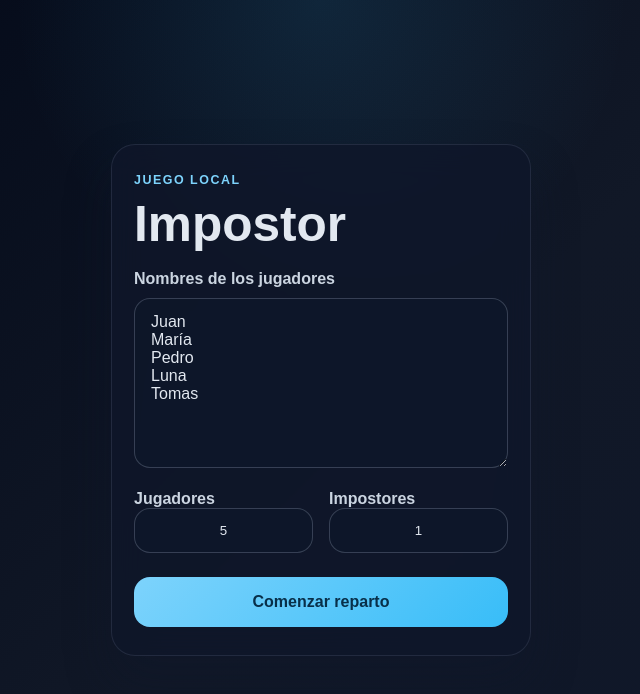
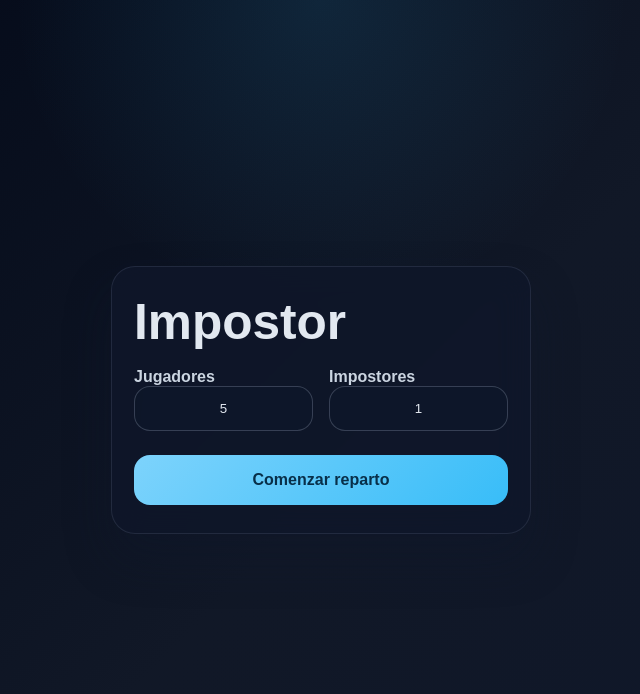
Before and after one commit to Ace0467/impostor, a Next.js app: page / in a window 1280 px wide. Shown: the top 694 px of the page, without its empty margins (319-959 px from the left). Built offline with nearby package versions, Linux system fonts and the light colour scheme.

Commit message:
Remove local label and genericize player names

```diff
--- a/app/page.tsx
+++ b/app/page.tsx
@@ -82,7 +82,6 @@ function buildPlayers(names: string[], impostorCount: number): Player[] {
 }
 
 export default function Home() {
-  const [namesInput, setNamesInput] = useState("Juan\nMaría\nPedro\nLuna\nTomas");
   const [playerCount, setPlayerCount] = useState(5);
   const [impostorCount, setImpostorCount] = useState(1);
   const [players, setPlayers] = useState<Player[]>([]);
@@ -93,13 +92,10 @@ export default function Home() {
   const currentPlayer = players[currentIndex];
   const maxImpostorCount = Math.max(1, playerCount - 1);
 
-  const canStart = useMemo(() => {
-    const count = namesInput
-      .split("\n")
-      .map((name) => name.trim())
-      .filter(Boolean).length;
-    return playerCount >= 2 && count > 0 && impostorCount >= 1 && impostorCount < playerCount;
-  }, [impostorCount, namesInput, playerCount]);
+  const canStart = useMemo(
+    () => playerCount >= 2 && impostorCount >= 1 && impostorCount < playerCount,
+    [impostorCount, playerCount]
+  );
 
   function handlePlayerCountChange(nextCount: number) {
     setPlayerCount(nextCount);
@@ -107,28 +103,17 @@ export default function Home() {
   }
 
   function handleStart() {
-    const providedNames = namesInput
-      .split("\n")
-      .map((name) => name.trim())
-      .filter(Boolean);
-
-    const finalNames = [...providedNames];
-    while (finalNames.length < playerCount) {
-      finalNames.push(`Jugador ${finalNames.length + 1}`);
-    }
-
-    const names = finalNames.slice(0, playerCount);
-
-    if (names.length < 2) {
+    if (playerCount < 2) {
       setError("Necesitás al menos 2 jugadores para empezar.");
       return;
     }
 
-    if (impostorCount < 1 || impostorCount >= names.length) {
+    if (impostorCount < 1 || impostorCount >= playerCount) {
       setError("La cantidad de impostores debe ser mayor que 0 y menor que la cantidad de jugadores.");
       return;
     }
 
+    const names = Array.from({ length: playerCount }, (_, index) => `Jugador ${index + 1}`);
     const builtPlayers = buildPlayers(names, impostorCount);
     setPlayers(builtPlayers);
     setCurrentIndex(0);
@@ -157,18 +142,7 @@ export default function Home() {
     <main className="app-shell">
       {phase === "setup" && (
         <section className="panel">
-          <p className="eyebrow">Juego local</p>
           <h1>Impostor</h1>
-          <label className="field-label" htmlFor="names">
-            Nombres de los jugadores
-          </label>
-          <textarea
-            id="names"
-            className="names-input"
-            value={namesInput}
-            onChange={(event) => setNamesInput(event.target.value)}
-            placeholder="Juan&#10;María&#10;Pedro"
-          />
 
           <div className="settings-row settings-row-selects">
             <div className="select-group">
```
